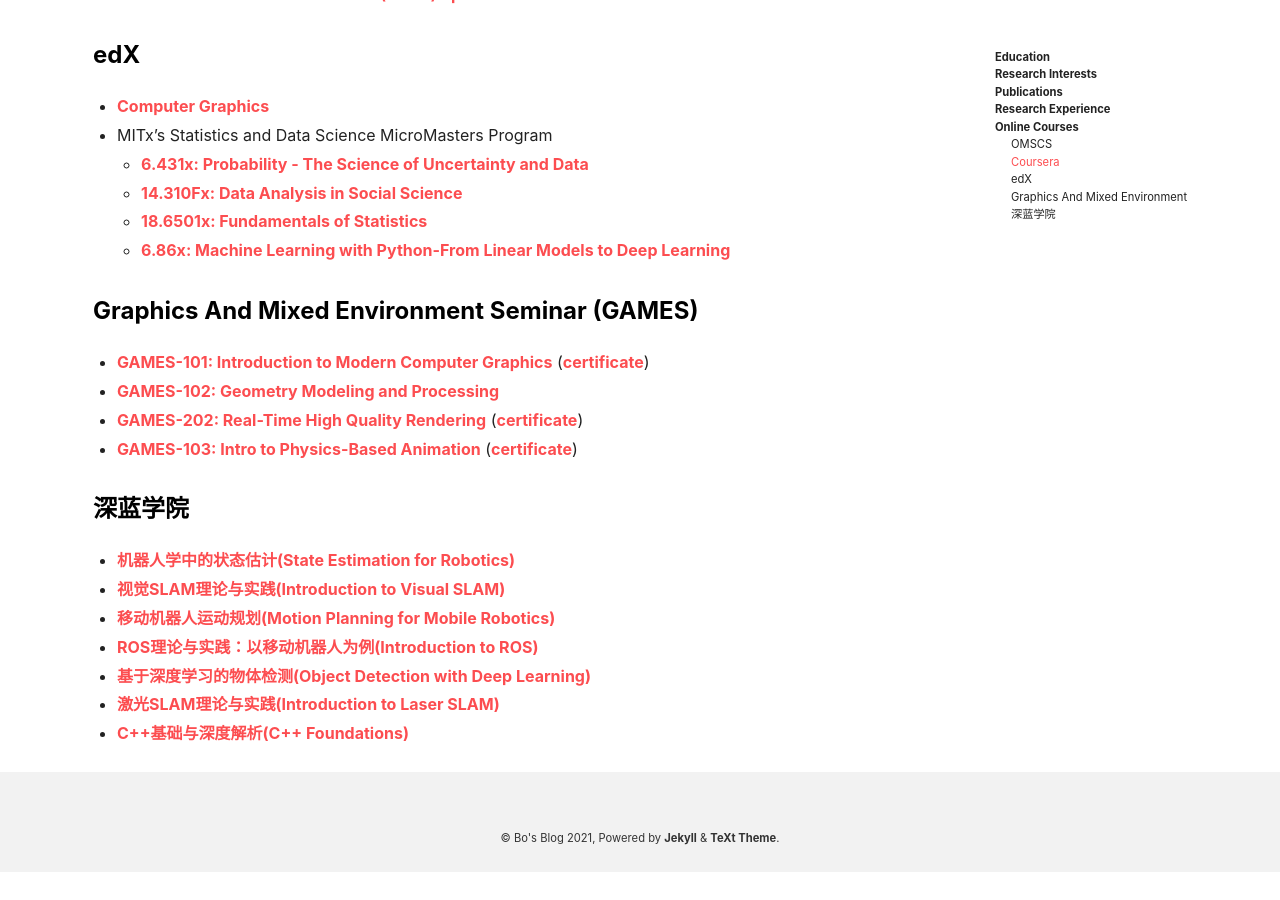
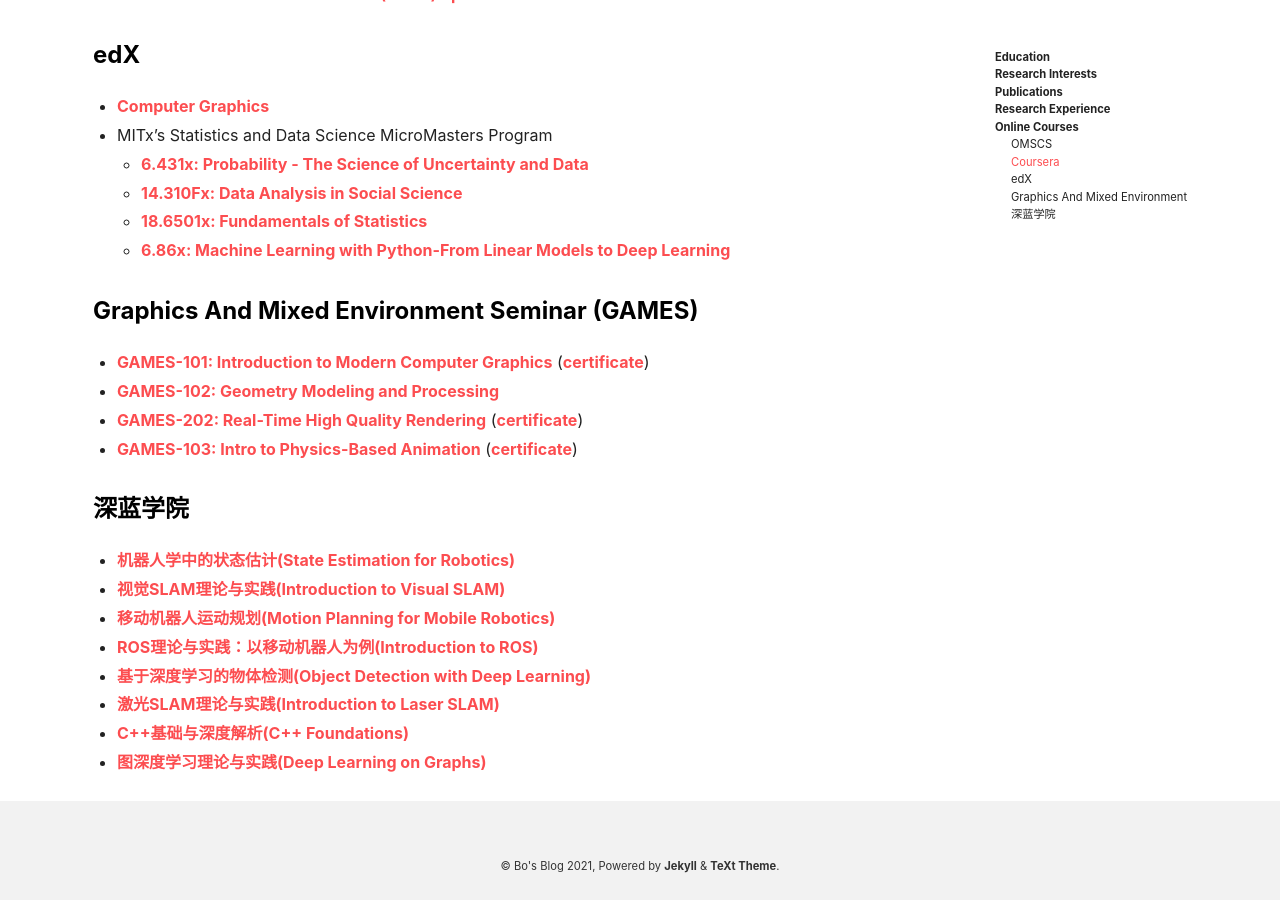
Before and after one commit to peng00bo00/peng00bo00_previous_blog, a Jekyll site: the page built from about.md, in a window 1280 px wide and 900 px high, scrolled down 2959 px. Built offline with Jekyll 4.4.1, drawn with Linux system fonts in a browser that asks for light colours; nearby versions of some CDN libraries; before the commit the page ends 3831 px from its top, so only the background shows below that.

Commit message:
Update about.md

```diff
--- a/about.md
+++ b/about.md
@@ -156,4 +156,4 @@
 - [基于深度学习的物体检测(Object Detection with Deep Learning)](https://drive.google.com/file/d/1zmaeH0U_E0I9dqRlq0TO1aGBn57ve0Ho/view)
 - [激光SLAM理论与实践(Introduction to Laser SLAM)](https://drive.google.com/file/d/1I9WT7E_g86ECZW-JDgEdE6FQvcw-Q1iE/view?usp=sharing)
 - [C++基础与深度解析(C++ Foundations)](https://drive.google.com/file/d/1El-f9eVBg9t6f58xb_t3BqZHQBa6DSI6/view?usp=sharing)
-<!-- - [图深度学习理论与实践(Deep Learning on Graphs)](https://drive.google.com/file/d/1El-f9eVBg9t6f58xb_t3BqZHQBa6DSI6/view?usp=sharing) -->
+- [图深度学习理论与实践(Deep Learning on Graphs)](https://drive.google.com/file/d/1VEu4mjzyDMxqbI-P35cGjgyxjTvuJmF7/view?usp=sharing)
```
